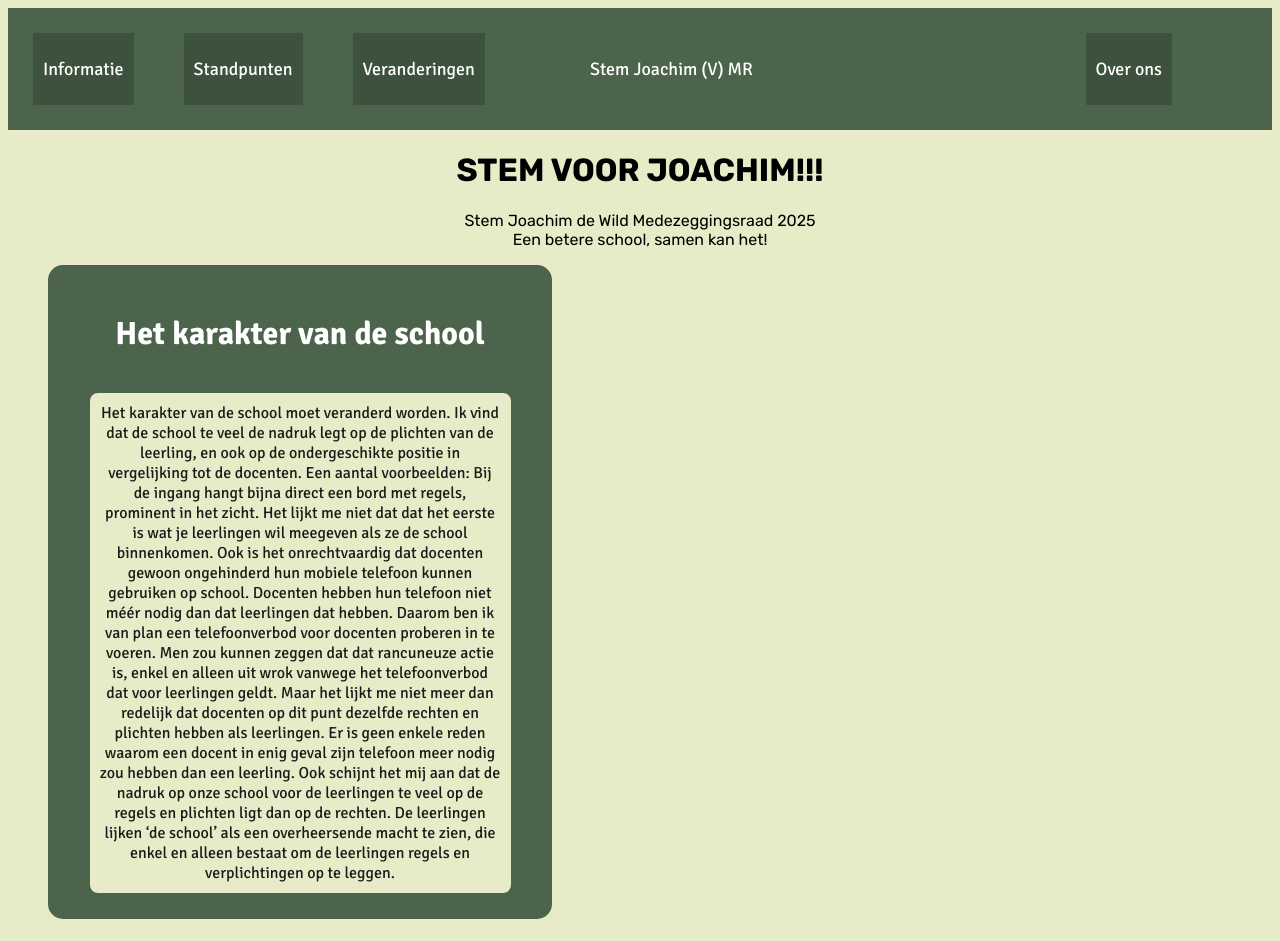
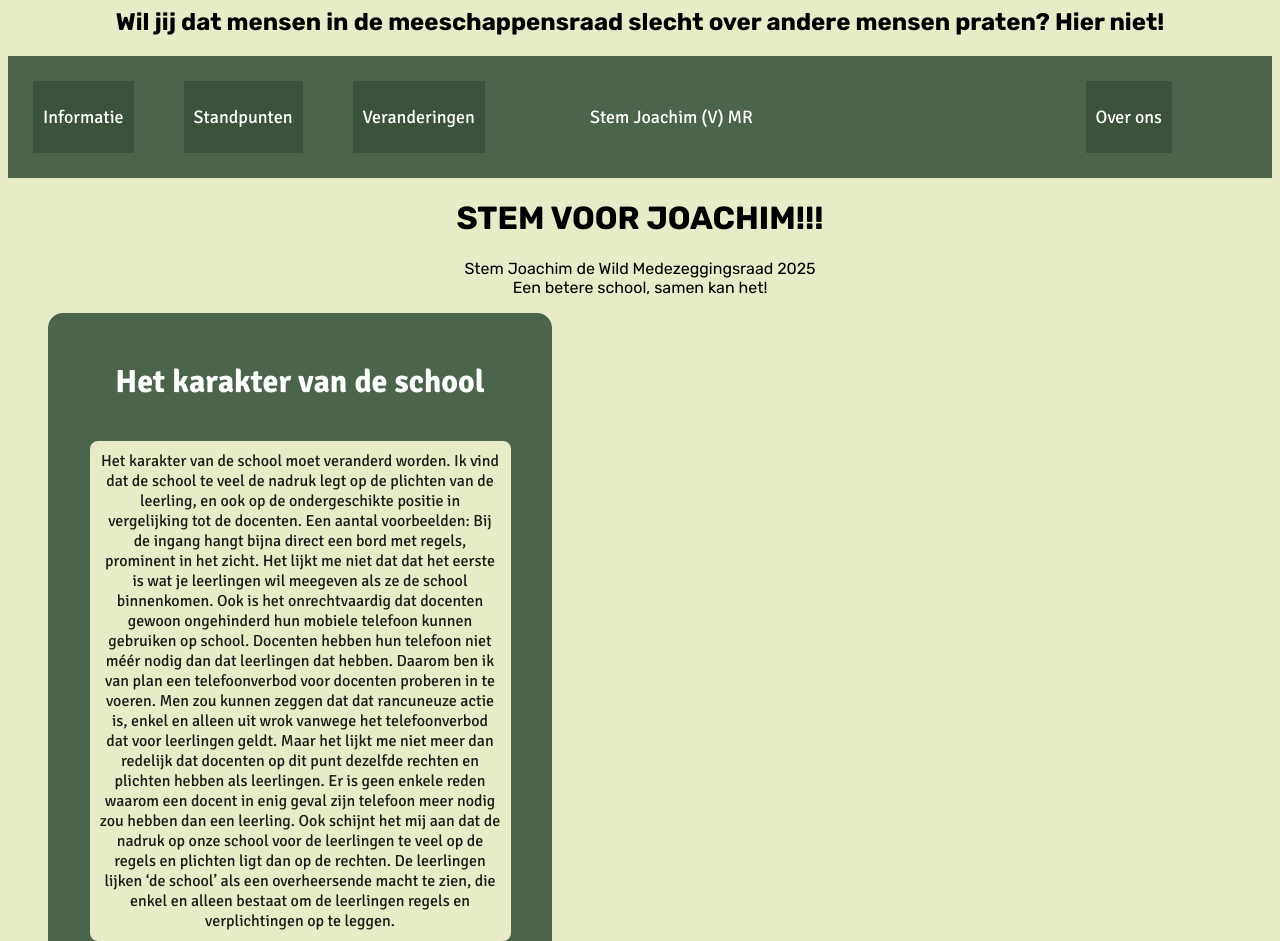
Before and after one commit to stemvoorjoachim/stemvoorjoachim.github.io, a plain HTML site: page index.html in a window 1280 px wide. Shown: the top 941 px of the page. Drawn offline with Linux system fonts and the light colour scheme.

Commit message:
Update index.html

```diff
--- a/index.html
+++ b/index.html
@@ -1,6 +1,7 @@
 <html>
   <head>
     <title> Stem Op Joachim! </title>
+    <h2>Wil jij dat mensen in de meeschappensraad slecht over andere mensen praten? Hier niet!</h2>
     <link href="https://fonts.googleapis.com/css2?family=Signika:wght@300..700&display=swap" rel="stylesheet">
     <link href="https://fonts.googleapis.com/css2?family=Rubik:ital,wght@0,300..900;1,300..900&display=swap" rel="stylesheet">
     <style>
```
